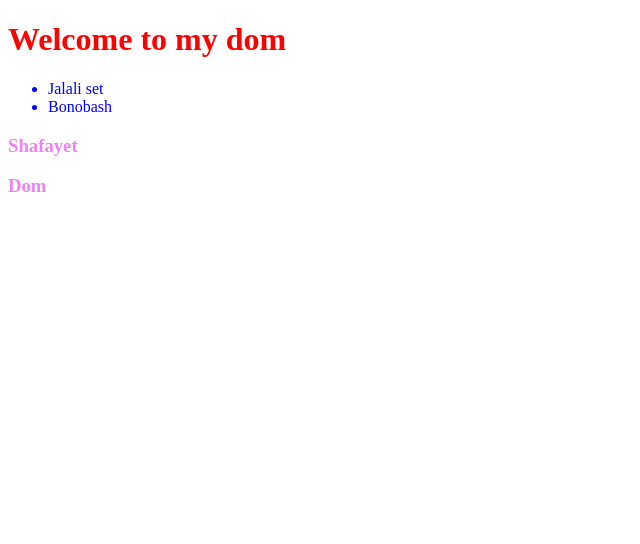
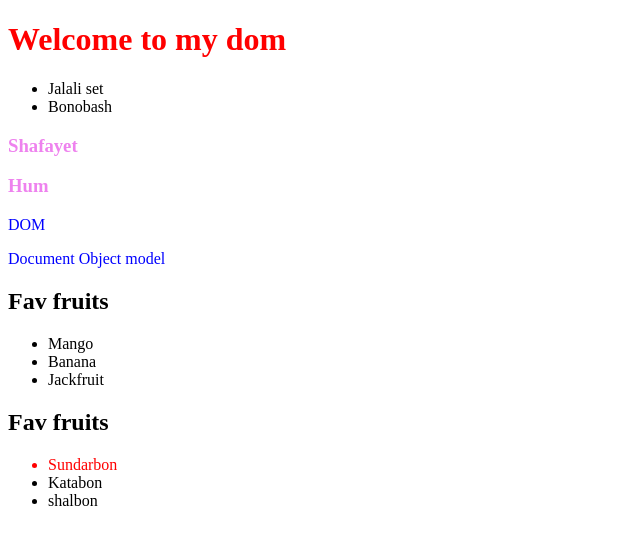
Before and after one commit to md-mohosin/Javascript, a plain HTML site: page 11-DOM/index.html in a window 1280 px wide. Shown: the whole page, without its empty margins (0-640 px from the left). Drawn offline with Linux system fonts and the light colour scheme.

Commit message:
querySelector and querySelectorAll

```diff
--- a/11-DOM/index.html
+++ b/11-DOM/index.html
@@ -15,7 +15,31 @@
     </ul>
 
     <h3 class="text">Shafayet</h3>
-    <h3 class="text">Dom</h3>
+    <h3 class="text">Hum</h3>
+
+    <p>DOM</p>
+    <p>Document Object model</p>
+
+
+    <section class="fruits-container">
+        <h1 id="fruits-title">Fav fruits</h1>
+        <ul>
+            <li>Mango</li>
+            <li>Banana</li>
+            <li>Jackfruit</li>
+        </ul>
+    </section>
+
+
+    <section class="places-container">
+        <h1 id="places-title">Fav fruits</h1>
+        <ul>
+            <li>Sundarbon</li>
+            <li>Katabon</li>
+            <li>shalbon</li>
+        </ul>
+    </section>
+
 
     <script>
         document.getElementById('heading').style.color = 'red'
@@ -25,12 +49,23 @@
             text.style.color = 'violet'
         }
 
-        const liCollection = document.getElementsByTagName('li')
+        const liCollection = document.getElementsByTagName('p')
         for (const li of liCollection) {
             console.log(li.innerText)
             li.style.color = 'blue'
         }
 
+
+        const liFruits = document.querySelectorAll('.fruits-container li')
+        for (const li of liFruits) {
+            console.log(li.innerText)
+        }
+
+
+        const liPlaces = document.querySelector('.places-container li')
+        console.log(liPlaces.innerHTML)
+        liPlaces.style.color = 'red'
+
     </script>
 </body>
 
```
